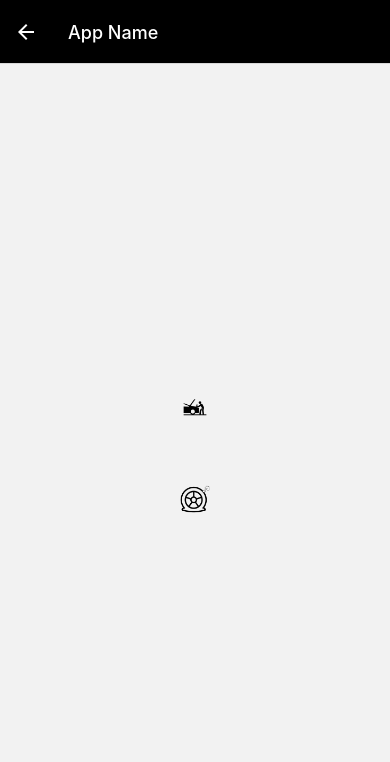
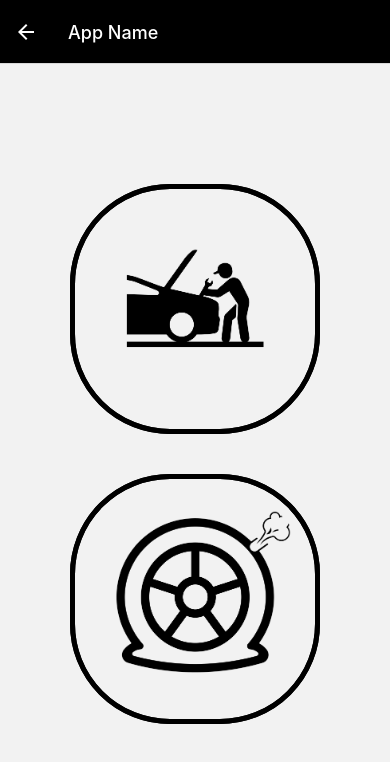
Before and after one commit to muhayim/Kbaba, a React Native app: screen /Menu1 in a window 390 px wide. Shown: the top 762 px of the page. Built offline with nearby package versions, Linux system fonts and the light colour scheme.

Commit message:
chore: update project files

```diff
--- a/App.js
+++ b/App.js
@@ -17,8 +17,8 @@ function App() {
               <stack.Screen name="Menu1"
           component={Menu1} options={{
             title: 'App Name', headerStyle: {backgroundColor: '#000000'},headerTintColor: '#fff' }} />
-            <stack.Screen name="CarSafe" component={CarSafe} options={{headerShown : false}} />
-            <stack.Screen name="WheelSafe" component={WheelSafe} options={{headerShown : false}} />
+            <stack.Screen name="CarSafe" component={CarSafe} options={{ title: 'Car Safe', headerStyle: {backgroundColor: '#000000'},headerTintColor: '#fff' }} />
+            <stack.Screen name="WheelSafe" component={WheelSafe} options={{ title: 'Wheel Safe', headerStyle: {backgroundColor: '#000000'},headerTintColor: '#fff' }}  />
             </stack.Navigator>
           </NavigationContainer>
   );
--- a/screens/Menu1.js
+++ b/screens/Menu1.js
@@ -9,11 +9,11 @@ const Menu1 = ({ navigation }) => {
 
       <TouchableOpacity
         style={styles.circularButton}
-        onPress={() => navigation.navigate('WheelSafe')}
+        onPress={() => navigation.navigate('CarSafe')}
       >
        <Image
           source={require('../assets/car.png')}
-          style={{ width: 50, height: 50 }}
+          style={{ width: 250, height: 250 , borderWidth:5 , borderRadius: 100}}
       />
 
 
@@ -23,12 +23,12 @@ const Menu1 = ({ navigation }) => {
       <TouchableOpacity
         style={styles.circularButton}
         onPress={() => {
-          navigation.navigate('CarSafe');
+          navigation.navigate('WheelSafe');
         }}
       >
         <Image
           source={require('../assets/wheel.png')}
-          style={{ width: 50, height: 50 }}
+          style={{ width: 250, height: 250 , borderWidth:5 , borderRadius: 100}}
       />
 
       </TouchableOpacity>
```
Also changed, not shown: assets/car.png, assets/wheel.png.
